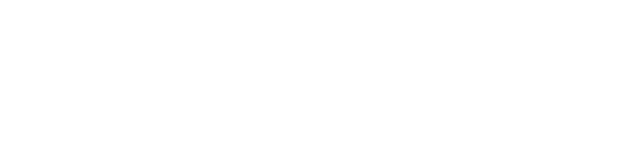
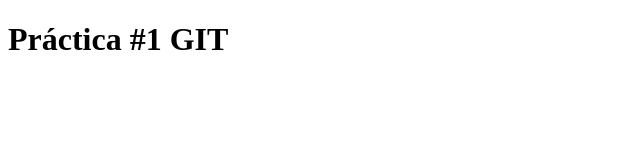
Before and after one commit to ItzelCasillas/ejemploGit, a plain HTML site: page index.html in a window 1280 px wide. Shown: the whole page, without its empty margins (0-640 px from the left). Drawn offline with Linux system fonts and the light colour scheme.

Commit message:
Se agrego el titulo a la pagina

```diff
--- a/index.html
+++ b/index.html
@@ -3,6 +3,7 @@
 <head>
 	<meta charset="utf-8">
 	<title></title>
+	<h1>Práctica #1 GIT</h1>
 </head>
 <body>
 
```
